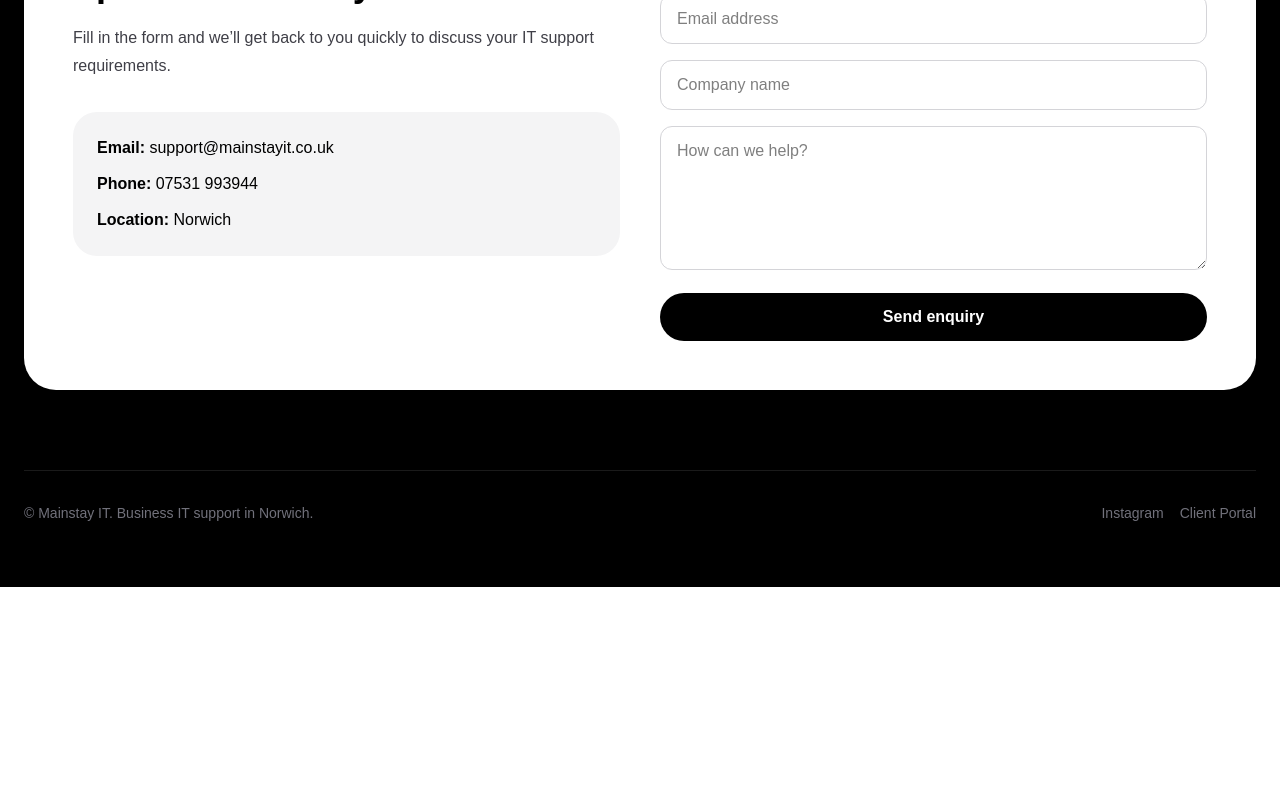
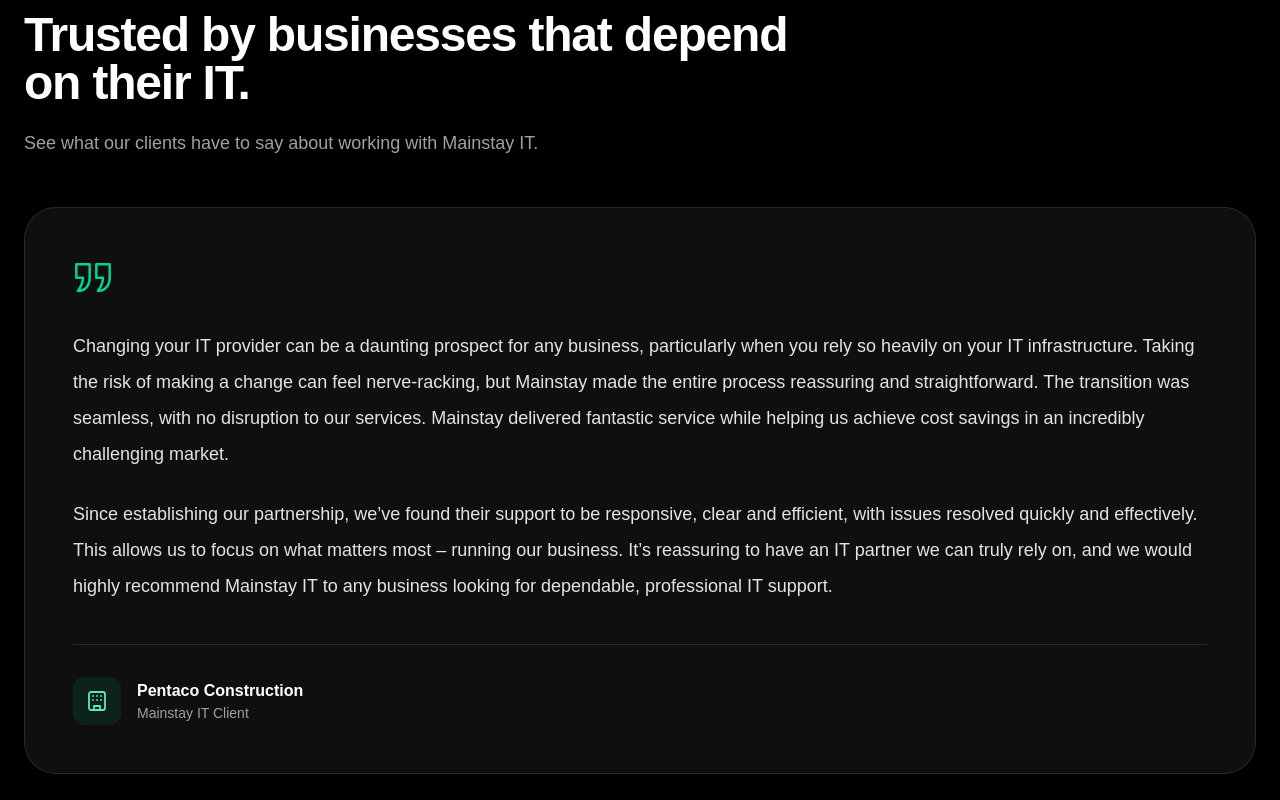
Before and after one commit to MainstayITLtd/mainstay-it, a Next.js app: page / in a window 1280 px wide. Shown: the part 1840-2640 px from the top of the page. Before the commit the page ends 2427 px from the top, so only its background shows below. Built offline with nearby package versions, Linux system fonts and the light colour scheme.

Commit message:
Client Testimonials Input

```diff
--- a/app/page.tsx
+++ b/app/page.tsx
@@ -1,9 +1,22 @@
+
 export default function Home() {
   const services = [
-    ["Managed IT Support", "Fast, practical support for users, devices, servers and business systems."],
-    ["Cyber Security", "MFA, endpoint protection, email security, monitoring and risk reduction."],
-    ["Microsoft 365", "Licensing, migrations, SharePoint, OneDrive, Teams and secure configuration."],
-    ["Backup & Recovery", "Cloud backups, recovery planning, continuity checks and infrastructure support."],
+    [
+      "Managed IT Support",
+      "Fast, practical support for users, devices, servers and business systems.",
+    ],
+    [
+      "Cyber Security",
+      "MFA, endpoint protection, email security, monitoring and risk reduction.",
+    ],
+    [
+      "Microsoft 365",
+      "Licensing, migrations, SharePoint, OneDrive, Teams and secure configuration.",
+    ],
+    [
+      "Backup & Recovery",
+      "Cloud backups, recovery planning, continuity checks and infrastructure support.",
+    ],
   ];
 
   const trust = [
@@ -29,19 +42,27 @@
         }
       `}</style>
 
+      {/* BACKGROUND EFFECTS */}
       <div className="pointer-events-none fixed inset-0 z-0 overflow-hidden">
         <div
           className="absolute left-[-18%] top-[-18%] h-[850px] w-[850px] rounded-full bg-blue-500/18 blur-[180px]"
-          style={{ animation: "floatOne 26s ease-in-out infinite" }}
+          style={{
+            animation: "floatOne 26s ease-in-out infinite",
+          }}
         />
+
         <div
           className="absolute right-[-18%] top-[12%] h-[780px] w-[780px] rounded-full bg-emerald-400/14 blur-[190px]"
-          style={{ animation: "floatTwo 32s ease-in-out infinite" }}
+          style={{
+            animation: "floatTwo 32s ease-in-out infinite",
+          }}
         />
+
         <div className="absolute bottom-[-28%] left-[25%] h-[850px] w-[850px] rounded-full bg-white/8 blur-[220px]" />
       </div>
 
       <div className="relative z-10 mx-auto max-w-7xl px-6 py-8">
+        {/* HEADER */}
         <header className="mb-24 flex items-center justify-between gap-6">
           <a href="/" className="flex items-center">
             <img
@@ -52,6 +73,7 @@
           </a>
 
           <div className="flex items-center gap-4">
+            {/* INSTAGRAM */}
             <a
               href="https://www.instagram.com/mainstay.it/"
               target="_blank"
@@ -70,7 +92,13 @@
                 strokeLinejoin="round"
                 className="h-5 w-5"
               >
-                <rect x="3" y="3" width="18" height="18" rx="5" />
+                <rect
+                  x="3"
+                  y="3"
+                  width="18"
+                  height="18"
+                  rx="5"
+                />
                 <circle cx="12" cy="12" r="4" />
                 <circle
                   cx="17.5"
@@ -82,6 +110,7 @@
               </svg>
             </a>
 
+            {/* CLIENT PORTAL */}
             <a
               href="/client-login"
               className="hidden text-sm text-zinc-400 transition hover:text-white md:block"
@@ -89,6 +118,7 @@
               Client Portal
             </a>
 
+            {/* PHONE */}
             <a
               href="tel:07531993944"
               className="rounded-full border border-white/15 bg-white/5 px-5 py-2 text-sm font-medium text-zinc-100 backdrop-blur transition hover:bg-white hover:text-black"
@@ -98,6 +128,7 @@
           </div>
         </header>
 
+        {/* HERO SECTION */}
         <section className="grid items-center gap-14 pb-24 pt-8 lg:grid-cols-2">
           <div>
             <p className="mb-5 inline-flex rounded-full border border-white/10 bg-white/10 px-4 py-2 text-sm text-zinc-200 shadow-xl backdrop-blur">
@@ -109,7 +140,9 @@
             </h1>
 
             <p className="mt-7 max-w-2xl text-lg leading-8 text-zinc-300">
-              Mainstay IT helps businesses stay productive, protected and prepared with dependable support, Microsoft 365 expertise, cyber security and backup solutions.
+              Mainstay IT helps businesses stay productive, protected and
+              prepared with dependable support, Microsoft 365 expertise,
+              cyber security and backup solutions.
             </p>
 
             <div className="mt-9 flex flex-col gap-4 sm:flex-row">
@@ -129,10 +162,14 @@
             </div>
           </div>
 
+          {/* BUSINESS PROTECTION CARD */}
           <div className="rounded-[2rem] border border-white/10 bg-white/[0.07] p-8 shadow-2xl backdrop-blur-xl">
             <div className="mb-8 flex items-center justify-between gap-6">
               <div>
-                <p className="text-sm text-zinc-400">Business protection</p>
+                <p className="text-sm text-zinc-400">
+                  Business protection
+                </p>
+
                 <p className="mt-1 text-3xl font-bold">
                   Secure. Supported. Simple.
                 </p>
@@ -154,25 +191,40 @@
                   key={item}
                   className="flex items-center justify-between rounded-2xl border border-white/5 bg-black/35 p-4"
                 >
-                  <span className="text-zinc-200">{item}</span>
-                  <span className="text-emerald-300">✓</span>
+                  <span className="text-zinc-200">
+                    {item}
+                  </span>
+
+                  <span className="text-emerald-300">
+                    ✓
+                  </span>
                 </div>
               ))}
             </div>
           </div>
         </section>
 
+        {/* TRUST INDICATORS */}
         <section className="py-10">
           <div className="grid gap-4 rounded-[2rem] border border-white/10 bg-white/[0.04] p-4 backdrop-blur md:grid-cols-4">
             {trust.map(([title, text]) => (
-              <div key={title} className="rounded-3xl bg-black/25 p-6 text-center">
-                <p className="text-2xl font-bold">{title}</p>
-                <p className="mt-1 text-sm text-zinc-400">{text}</p>
+              <div
+                key={title}
+                className="rounded-3xl bg-black/25 p-6 text-center"
+              >
+                <p className="text-2xl font-bold">
+                  {title}
+                </p>
+
+                <p className="mt-1 text-sm text-zinc-400">
+                  {text}
+                </p>
               </div>
             ))}
           </div>
         </section>
 
+        {/* SERVICES */}
         <section id="services" className="py-24">
           <p className="text-sm font-semibold uppercase tracking-[0.3em] text-zinc-500">
             Services
@@ -188,13 +240,111 @@
                 key={title}
                 className="rounded-3xl border border-white/10 bg-white/[0.05] p-7 backdrop-blur transition hover:-translate-y-1 hover:bg-white/[0.09]"
               >
-                <h3 className="text-xl font-bold">{title}</h3>
-                <p className="mt-4 text-sm leading-6 text-zinc-400">{text}</p>
+                <h3 className="text-xl font-bold">
+                  {title}
+                </h3>
+
+                <p className="mt-4 text-sm leading-6 text-zinc-400">
+                  {text}
+                </p>
               </div>
             ))}
           </div>
         </section>
 
+        {/* CLIENT TESTIMONIALS */}
+        <section id="testimonials" className="py-24">
+          <p className="text-sm font-semibold uppercase tracking-[0.3em] text-zinc-500">
+            Client Testimonials
+          </p>
+
+          <h2 className="mt-4 max-w-3xl text-4xl font-bold tracking-tight md:text-5xl">
+            Trusted by businesses that depend on their IT.
+          </h2>
+
+          <p className="mt-5 max-w-2xl text-lg leading-8 text-zinc-400">
+            See what our clients have to say about working with Mainstay IT.
+          </p>
+
+          <div className="mt-12 rounded-[2rem] border border-white/10 bg-white/[0.06] p-8 shadow-2xl backdrop-blur-xl md:p-12">
+            {/* QUOTATION ICON */}
+            <svg
+              xmlns="http://www.w3.org/2000/svg"
+              viewBox="0 0 24 24"
+              fill="none"
+              stroke="currentColor"
+              strokeWidth="1.5"
+              strokeLinecap="round"
+              strokeLinejoin="round"
+              className="mb-8 h-10 w-10 text-emerald-400"
+            >
+              <path d="M3 21c3 0 7-2 7-8V5H2v8h4c0 3-1 5-3 8Zm12 0c3 0 7-2 7-8V5h-8v8h4c0 3-1 5-3 8Z" />
+            </svg>
+
+            {/* TESTIMONIAL TEXT */}
+            <blockquote className="space-y-6 text-base leading-8 text-zinc-200 md:text-lg md:leading-9">
+              <p>
+                Changing your IT provider can be a daunting prospect for
+                any business, particularly when you rely so heavily on
+                your IT infrastructure. Taking the risk of making a
+                change can feel nerve-racking, but Mainstay made the
+                entire process reassuring and straightforward. The
+                transition was seamless, with no disruption to our
+                services. Mainstay delivered fantastic service while
+                helping us achieve cost savings in an incredibly
+                challenging market.
+              </p>
+
+              <p>
+                Since establishing our partnership, we’ve found their
+                support to be responsive, clear and efficient, with
+                issues resolved quickly and effectively. This allows
+                us to focus on what matters most – running our business.
+                It’s reassuring to have an IT partner we can truly
+                rely on, and we would highly recommend Mainstay IT
+                to any business looking for dependable, professional
+                IT support.
+              </p>
+            </blockquote>
+
+            {/* CLIENT ATTRIBUTION */}
+            <div className="mt-10 flex items-center gap-4 border-t border-white/10 pt-8">
+              <div className="flex h-12 w-12 items-center justify-center rounded-xl bg-emerald-400/10">
+                <svg
+                  xmlns="http://www.w3.org/2000/svg"
+                  viewBox="0 0 24 24"
+                  fill="none"
+                  stroke="currentColor"
+                  strokeWidth="1.8"
+                  strokeLinecap="round"
+                  strokeLinejoin="round"
+                  className="h-6 w-6 text-emerald-300"
+                >
+                  <rect
+                    x="4"
+                    y="3"
+                    width="16"
+                    height="18"
+                    rx="2"
+                  />
+                  <path d="M9 21v-4h6v4M8 7h.01M12 7h.01M16 7h.01M8 11h.01M12 11h.01M16 11h.01" />
+                </svg>
+              </div>
+
+              <div>
+                <p className="font-semibold text-white">
+                  Pentaco Construction
+                </p>
+
+                <p className="text-sm text-zinc-400">
+                  Mainstay IT Client
+                </p>
+              </div>
+            </div>
+          </div>
+        </section>
+
+        {/* CONTACT SECTION */}
         <section
           id="contact"
           className="mb-20 rounded-[2rem] border border-white/10 bg-white p-8 text-black shadow-2xl md:p-12"
@@ -210,22 +360,29 @@
               </h2>
 
               <p className="mt-5 max-w-xl leading-7 text-zinc-700">
-                Fill in the form and we’ll get back to you quickly to discuss your IT support requirements.
+                Fill in the form and we’ll get back to you quickly
+                to discuss your IT support requirements.
               </p>
 
               <div className="mt-8 rounded-3xl bg-zinc-100 p-6">
                 <p className="mb-3">
-                  <strong>Email:</strong> support@mainstayit.co.uk
+                  <strong>Email:</strong>{" "}
+                  support@mainstayit.co.uk
                 </p>
+
                 <p className="mb-3">
-                  <strong>Phone:</strong> 07531 993944
+                  <strong>Phone:</strong>{" "}
+                  07531 993944
                 </p>
+
                 <p>
-                  <strong>Location:</strong> Norwich
+                  <strong>Location:</strong>{" "}
+                  Norwich
                 </p>
               </div>
             </div>
 
+            {/* CONTACT FORM */}
             <form
               action="https://formspree.io/f/xrernwkk"
               method="POST"
@@ -263,7 +420,7 @@
 
               <button
                 type="submit"
-                className="w-full rounded-full bg-black px-6 py-3 font-semibold text-white hover:bg-zinc-800"
+                className="w-full rounded-full bg-black px-6 py-3 font-semibold text-white transition hover:bg-zinc-800"
               >
                 Send enquiry
               </button>
@@ -271,9 +428,12 @@
           </div>
         </section>
 
+        {/* FOOTER */}
         <footer className="border-t border-white/10 py-8 text-sm text-zinc-500">
           <div className="flex flex-col justify-between gap-4 md:flex-row">
-            <p>© Mainstay IT. Business IT support in Norwich.</p>
+            <p>
+              © Mainstay IT. Business IT support in Norwich.
+            </p>
 
             <div className="flex items-center gap-4">
               <a
@@ -285,7 +445,10 @@
                 Instagram
               </a>
 
-              <a href="/client-login" className="hover:text-white">
+              <a
+                href="/client-login"
+                className="transition hover:text-white"
+              >
                 Client Portal
               </a>
             </div>
```
